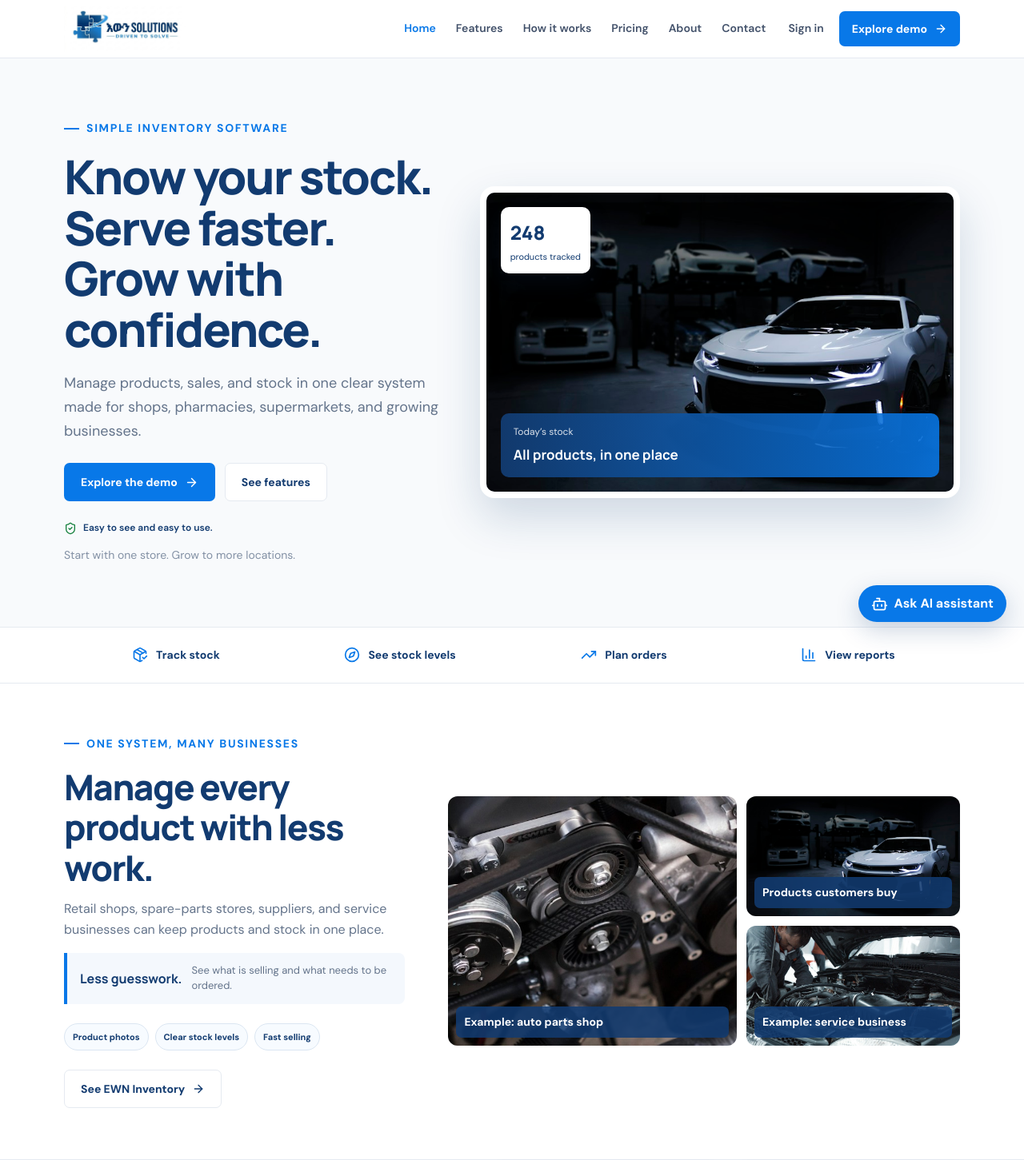
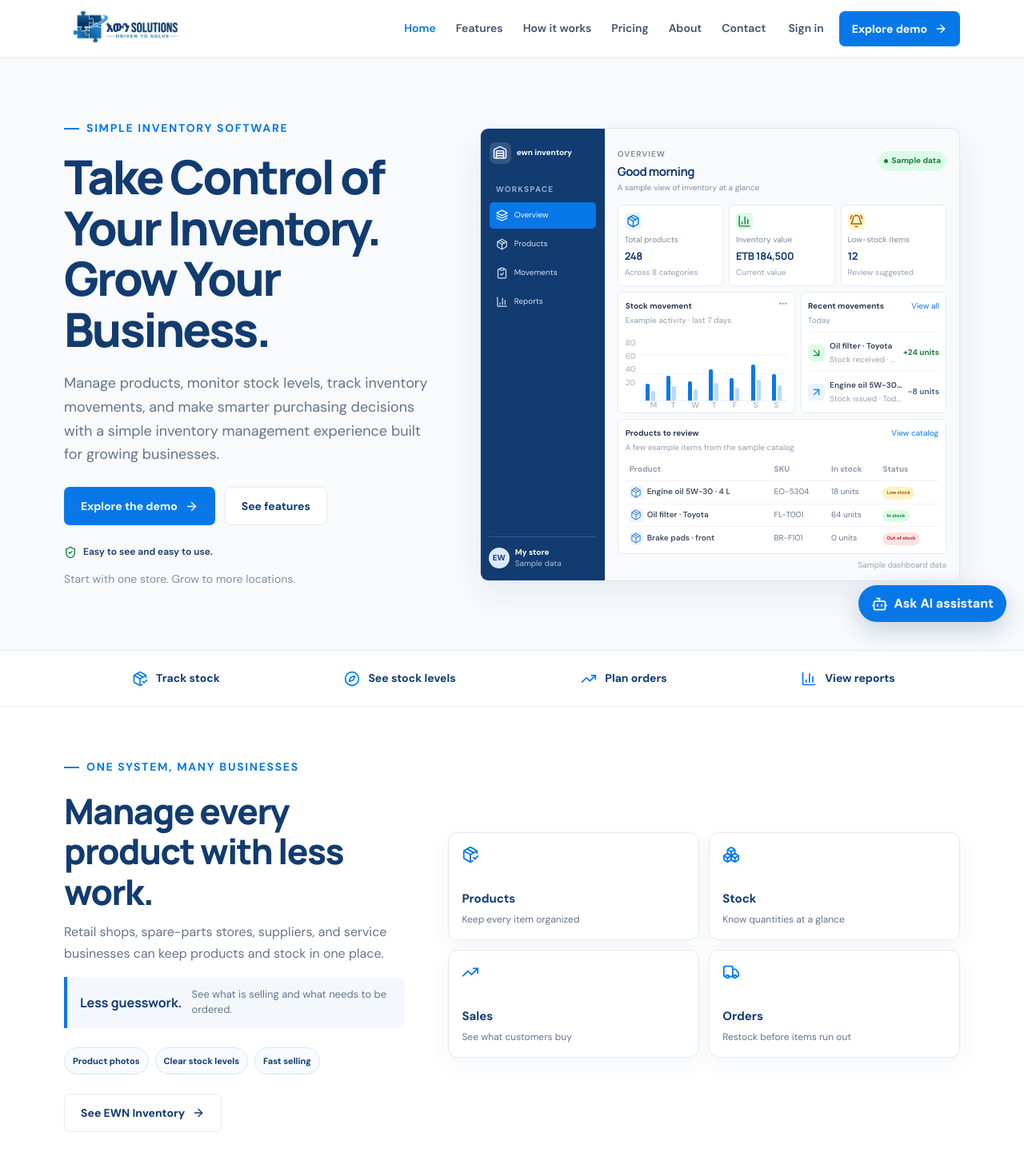
Before and after one commit to samua962/ewn_solution_inventory, a React (Vite) app: page / in a window 1280 px wide. Shown: the top 1451 px of the page at 80% size. Built offline with nearby package versions, Linux system fonts and the light colour scheme.

Commit message:
Update HomePage layout and content for enhanced clarity and user engagement; integrate DashboardPreview component and replace customer gallery with business product grid.

```diff
--- a/src/index.css
+++ b/src/index.css
@@ -109,6 +109,8 @@ p { color: var(--color-text-secondary); }
 
 .hero-section { overflow: hidden; padding-block: 72px 66px; background: linear-gradient(110deg, #fff 42%, #f8fbff 100%); }
 .hero-grid { display: grid; grid-template-columns: minmax(0, .88fr) minmax(0, 1.12fr); align-items: center; gap: 35px; }
+.hero-copy h1 { max-width: 570px; color: var(--color-navy); font-size: clamp(48px, 5vw, 72px); letter-spacing: -.045em; line-height: 1.04; }
+.hero-copy h1::first-line { color: var(--color-navy); }
 .hero-copy { position: relative; z-index: 1; padding-block: 12px; }
 .hero-copy h1 { max-width: 590px; margin-bottom: 22px; }
 .hero-copy h1 span { color: var(--color-primary); }
@@ -118,7 +120,28 @@ p { color: var(--color-text-secondary); }
 .hero-promise svg { color: var(--color-success); }
 .hero-prototype { display: inline-block; margin-top: 12px; color: #8290a4; font-size: 10px; }
 .hero-visual { position: relative; min-width: 0; padding: 14px 0 16px 13px; }
-.hero-product-story { position: relative; z-index: 1; height: 390px; overflow: hidden; border: 8px solid white; border-radius: 18px; background: #eaf1f8; box-shadow: 0 24px 55px rgba(18,59,112,.18); }
+.hero-product-story { position: relative; z-index: 1; min-height: 390px; overflow: hidden; padding: 22px; border: 1px solid #dbe6f2; border-radius: 18px; background: white; box-shadow: 0 24px 55px rgba(18,59,112,.18); }
+.hero-stock-head { display: flex; justify-content: space-between; align-items: center; margin-bottom: 18px; }
+.hero-stock-head div { display: grid; gap: 3px; }
+.hero-stock-head span { color: var(--color-text-secondary); font-size: 13px; }
+.hero-stock-head strong { color: var(--color-navy); font-size: 18px; }
+.live-label { padding: 5px 9px; color: var(--color-success); border-radius: 20px; background: var(--color-success-bg); font-size: 12px !important; font-weight: 700; }
+.hero-stock-metrics { display: grid; grid-template-columns: repeat(3, 1fr); gap: 10px; margin-bottom: 18px; }
+.hero-stock-metrics > div { display: grid; gap: 5px; padding: 14px; border-radius: 9px; background: #f5f8fc; }
+.hero-stock-metrics svg { color: var(--color-primary); }
+.hero-stock-metrics strong { color: var(--color-navy); font-size: 22px; }
+.hero-stock-metrics span { color: var(--color-text-secondary); font-size: 12px; }
+.hero-product-list { overflow: hidden; border: 1px solid var(--color-border); border-radius: 10px; }
+.hero-product-list > div { min-height: 58px; display: grid; grid-template-columns: 10px 1fr auto; align-items: center; gap: 12px; padding: 8px 12px; border-bottom: 1px solid var(--color-border); }
+.hero-product-list > div:last-child { border-bottom: 0; }
+.hero-product-list strong, .hero-product-list small { display: block; }
+.hero-product-list strong { font-size: 13px; }
+.hero-product-list small { color: var(--color-text-secondary); font-size: 11px; }
+.hero-product-list b { padding: 4px 8px; color: var(--color-success); border-radius: 20px; background: var(--color-success-bg); font-size: 10px; }
+.product-color { width: 10px; height: 36px; border-radius: 5px; }
+.product-color.blue { background: var(--color-primary); }
+.product-color.green { background: var(--color-success); }
+.product-color.orange { background: #d97706; }
 .hero-product-story > img { width: 100%; height: 100%; display: block; object-fit: cover; }
 .hero-product-overlay { position: absolute; right: 18px; bottom: 18px; left: 18px; display: grid; gap: 4px; padding: 14px 16px; color: white; border-radius: 10px; background: linear-gradient(90deg, rgba(18,59,112,.96), rgba(8,120,232,.88)); }
 .hero-product-overlay span { font-size: 12px; opacity: .85; }
@@ -536,7 +559,10 @@ p { color: var(--color-text-secondary); }
   .primary-nav { top: 65px; }
   .brand-image { width: 148px; height: 64px; }
   .hero-section { padding-block: 45px 43px; }
-  .hero-product-story { height: 280px; }
+  .hero-product-story { min-height: 280px; padding: 14px; }
+  .hero-stock-metrics { grid-template-columns: repeat(3, 1fr); gap: 6px; }
+  .hero-stock-metrics > div { padding: 10px 8px; }
+  .hero-stock-metrics strong { font-size: 18px; }
   .hero-copy h1 { font-size: clamp(2.4rem, 11vw, 3.3rem); }
   .hero-lead { font-size: 14px; }
   .hero-actions { align-items: stretch; flex-direction: column; }
@@ -1135,12 +1161,11 @@ body {
   font-weight: 700;
 }
 
-.customer-gallery {
-  display: grid;
-  grid-template-columns: 1.35fr 1fr;
-  grid-template-rows: 150px 150px;
-  gap: 12px;
-}
+.business-product-grid { display: grid; grid-template-columns: repeat(2, minmax(0, 1fr)); gap: 12px; }
+.business-product-grid > div { min-height: 135px; display: flex; flex-direction: column; align-items: flex-start; justify-content: flex-end; padding: 16px; border: 1px solid var(--color-border); border-radius: 12px; background: #fff; box-shadow: 0 8px 24px rgba(18,59,112,.05); }
+.business-product-grid svg { margin-bottom: auto; color: var(--color-primary); }
+.business-product-grid strong { margin-bottom: 5px; color: var(--color-navy); font-size: 15px; }
+.business-product-grid span { color: var(--color-text-secondary); font-size: 12px; line-height: 1.45; }
 
 .customer-gallery figure {
   position: relative;
--- a/src/pages/HomePage.tsx
+++ b/src/pages/HomePage.tsx
@@ -1,10 +1,8 @@
 import { useState } from 'react';
-import { ArrowRight, BarChart3, BellRing, Bot, Compass, PackageCheck, Send, ShieldCheck, TrendingUp, X } from 'lucide-react';
+import { ArrowRight, BarChart3, BellRing, Bot, Boxes, Compass, PackageCheck, Send, ShieldCheck, TrendingUp, Truck, X } from 'lucide-react';
 import { features } from '../data';
+import { DashboardPreview } from '../components/dashboard/DashboardPreview';
 import { ButtonLink, Eyebrow, FeatureCard, FinalCta, SectionHeading } from '../components/ui';
-import autoShopImage from '../../asset/auto-shop.jpg';
-import customerProductsImage from '../../asset/customer-products.jpg';
-import trustedWorkshopImage from '../../asset/trusted-workshop.jpg';
 import sholaMarketLogo from '../../asset/atlas-auto.svg';
 import meseretPharmacyLogo from '../../asset/north-parts.svg';
 import boleElectronicsLogo from '../../asset/green-valley.svg';
@@ -24,8 +22,8 @@ export function HomePage() {
         <div className="container hero-grid">
           <div className="hero-copy">
             <Eyebrow>Simple inventory software</Eyebrow>
-            <h1>Know your stock. Serve faster. Grow with confidence.</h1>
-            <p className="hero-lead">Manage products, sales, and stock in one clear system made for shops, pharmacies, supermarkets, and growing businesses.</p>
+            <h1>Take Control of Your Inventory. Grow Your Business.</h1>
+            <p className="hero-lead">Manage products, monitor stock levels, track inventory movements, and make smarter purchasing decisions with a simple inventory management experience built for growing businesses.</p>
             <div className="hero-actions">
               <ButtonLink to="/demo">Explore the demo <ArrowRight size={17} /></ButtonLink>
               <ButtonLink to="/features" variant="secondary">See features</ButtonLink>
@@ -34,17 +32,7 @@ export function HomePage() {
             <span className="hero-prototype">Start with one store. Grow to more locations.</span>
           </div>
           <div className="hero-visual">
-            <div className="visual-orbit orbit-one" />
-            <div className="visual-orbit orbit-two" />
-            <div className="hero-product-story">
-              <img src={customerProductsImage} alt="Products managed with EWN Inventory" />
-              <div className="hero-product-overlay">
-                <span>Today’s stock</span>
-                <strong>All products, in one place</strong>
-              </div>
-              <div className="hero-stock-pill"><span>248</span><small>products tracked</small></div>
-            </div>
-            <div className="floating-note"><span className="floating-note-icon"><BellRing size={17} /></span><span><b>Stock to review</b><small>Low-stock products</small></span></div>
+            <DashboardPreview />
           </div>
         </div>
       </section>
@@ -66,10 +54,11 @@ export function HomePage() {
               <div className="excitement-highlights"><span>Product photos</span><span>Clear stock levels</span><span>Fast selling</span></div>
               <ButtonLink to="/demo" variant="secondary">See EWN Inventory <ArrowRight size={16} /></ButtonLink>
             </div>
-            <div className="customer-gallery">
-              <figure className="gallery-large"><img src={autoShopImage} alt="Automotive products in a workshop" /><figcaption>Example: auto parts shop</figcaption></figure>
-              <figure><img src={customerProductsImage} alt="Products managed with inventory software" /><figcaption>Products customers buy</figcaption></figure>
-              <figure><img src={trustedWorkshopImage} alt="Busy automotive service business" /><figcaption>Example: service business</figcaption></figure>
+            <div className="business-product-grid">
+              <div><PackageCheck size={22} /><strong>Products</strong><span>Keep every item organized</span></div>
+              <div><Boxes size={22} /><strong>Stock</strong><span>Know quantities at a glance</span></div>
+              <div><TrendingUp size={22} /><strong>Sales</strong><span>See what customers buy</span></div>
+              <div><Truck size={22} /><strong>Orders</strong><span>Restock before items run out</span></div>
             </div>
           </div>
         </div>
```
